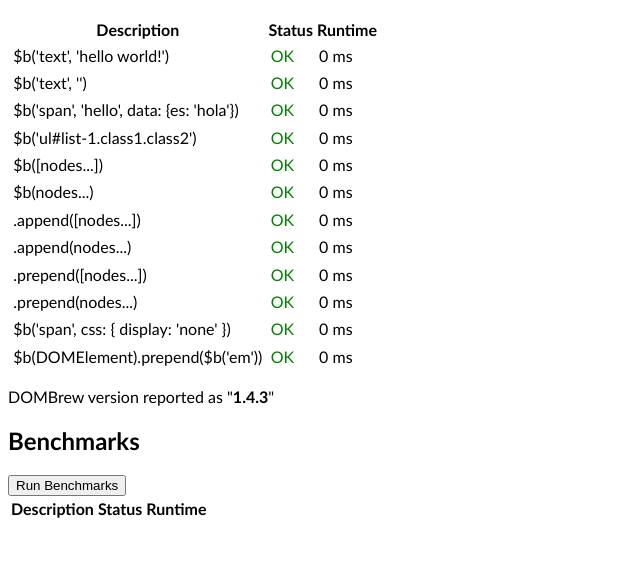
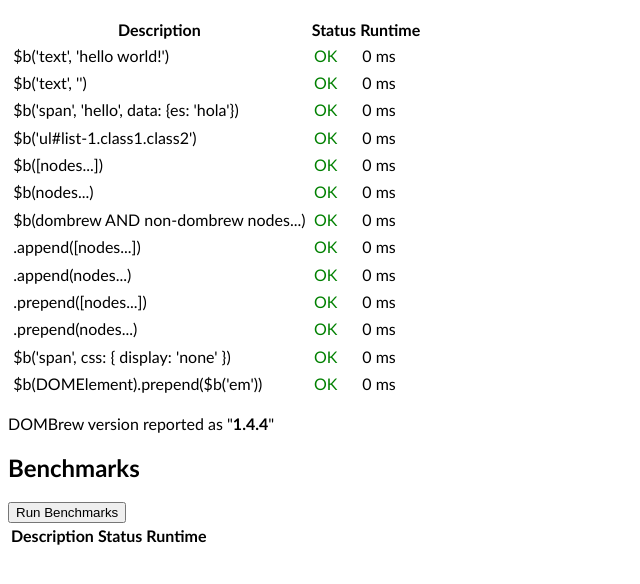
Before and after one commit to glebm/DOMBrew, a plain HTML site: page test/test.html in a window 1280 px wide. Shown: the part 100-684 px from the top of the page, without its empty margins (0-640 px from the left). Drawn offline with Linux system fonts and the light colour scheme.

Commit message:
Version 1.4.4 -- supports mixed DOMBrew/HTMLElement $b(nodes...)

```diff
--- a/dombrew.coffee
+++ b/dombrew.coffee
@@ -107,11 +107,11 @@
     nodes = a
   if nodes
     frag = d.createDocumentFragment()
-    frag.appendChild(node.e) for node in nodes
+    frag.appendChild(if node.e then node.e else node) for node in nodes
     a = [frag]
   new Node(a[0], a[1], a[2])
 
-D.VERSION = D.version = '1.4.3'
+D.VERSION = D.version = '1.4.4'
 
 # innerText fix (Firefox)
 if (navigator.appName != 'Microsoft Internet Explorer') && !HTMLElement::innerText && HTMLElement::__defineGetter__
--- a/dombrew.js
+++ b/dombrew.js
@@ -1,8 +1,12 @@
 var D, Node, d;
+
 d = document;
+
 Node = (function() {
   var dotHashRe, flattenHash, joinValues, parseElem;
+
   Node.prototype._brew = 1;
+
   flattenHash = function(attr) {
     var name, obj, sub, val;
     for (name in attr) {
@@ -16,19 +20,15 @@
       }
     }
   };
+
   dotHashRe = /[.#]/;
+
   parseElem = function(elem, attr) {
     var classes, elemType, piece, pieces, pos, _i, _len;
-    if (!dotHashRe.test(elem)) {
-      return elem;
-    }
+    if (!dotHashRe.test(elem)) return elem;
     attr['class'] || (attr['class'] = []);
-    if (typeof attr['class'] === 'string') {
-      attr['class'] = [attr['class']];
-    }
-    if (dotHashRe.test(elem.charAt(0))) {
-      elem = "div" + elem;
-    }
+    if (typeof attr['class'] === 'string') attr['class'] = [attr['class']];
+    if (dotHashRe.test(elem.charAt(0))) elem = "div" + elem;
     pieces = elem.split(dotHashRe);
     elemType = pieces.shift();
     pos = elemType.length;
@@ -42,31 +42,25 @@
       }
       pos += piece.length + 1;
     }
-    if (!attr['class'].length) {
-      delete attr['class'];
-    }
+    if (!attr['class'].length) delete attr['class'];
     return elemType;
   };
+
   joinValues = function(value) {
     var i, length, r;
-    if (typeof value !== 'object') {
-      return value;
-    }
+    if (typeof value !== 'object') return value;
     r = [];
     i = -1;
     length = value.length;
     while (++i < length) {
-      if (value[i]) {
-        r.push(value[i]);
-      }
+      if (value[i]) r.push(value[i]);
     }
     return r.join(' ');
   };
+
   function Node(elem, attr, more) {
     var css, name, prop, s, value;
-    if (!(attr != null)) {
-      attr = {};
-    }
+    if (!(attr != null)) attr = {};
     if (elem.nodeType) {
       this.e = elem;
       return;
@@ -96,12 +90,11 @@
       this.e.setAttribute(name, value);
     }
   }
+
   Node.prototype.append = function() {
     var a, node, _i, _len;
     a = arguments;
-    if ("splice" in a[0]) {
-      a = a[0];
-    }
+    if ("splice" in a[0]) a = a[0];
     for (_i = 0, _len = a.length; _i < _len; _i++) {
       node = a[_i];
       ('_brew' in node) && (node = node.dom());
@@ -109,12 +102,11 @@
     }
     return this;
   };
+
   Node.prototype.prepend = function() {
     var a, node, _i, _len;
     a = arguments;
-    if ("splice" in a[0]) {
-      a = a[0];
-    }
+    if ("splice" in a[0]) a = a[0];
     for (_i = 0, _len = a.length; _i < _len; _i++) {
       node = a[_i];
       ('_brew' in node) && (node = node.dom());
@@ -122,19 +114,26 @@
     }
     return this;
   };
+
   Node.prototype.dom = function() {
     return this.e;
   };
+
   Node.prototype.html = function() {
     var div;
     div = d.createElement('div');
     div.appendChild(this.e);
     return div.innerHTML;
   };
+
   return Node;
+
 })();
+
 Node.prototype.asDOM = Node.prototype.dom;
+
 Node.prototype.asHTML = Node.prototype.html;
+
 this.DOMBrew = D = function() {
   var a, frag, node, nodes, _i, _len;
   a = arguments;
@@ -147,13 +146,15 @@
     frag = d.createDocumentFragment();
     for (_i = 0, _len = nodes.length; _i < _len; _i++) {
       node = nodes[_i];
-      frag.appendChild(node.e);
+      frag.appendChild(node.e ? node.e : node);
     }
     a = [frag];
   }
   return new Node(a[0], a[1], a[2]);
 };
-D.VERSION = D.version = '1.4.3';
+
+D.VERSION = D.version = '1.4.4';
+
 if ((navigator.appName !== 'Microsoft Internet Explorer') && !HTMLElement.prototype.innerText && HTMLElement.prototype.__defineGetter__) {
   HTMLElement.prototype.__defineGetter__("innerText", function() {
     return this.textContent;
--- a/test/test.html
+++ b/test/test.html
@@ -153,6 +153,10 @@
             assert($b($b('text', 'hello '), $b('em', 'world!')).html() == 'hello <em>world!</em>')
         });
 
+        test("$b(dombrew AND non-dombrew nodes...)", function() {
+            assert($b(document.createTextNode('hello '), $b('em', 'world!')).html() == 'hello <em>world!</em>')
+        });
+
         test(".append([nodes...])", function() {
             assert($b('ul').append([$b('li'), $b('li'), $b('li')]).html() == "<ul><li></li><li></li><li></li></ul>");
         });
```
Also changed, not shown: dombrew.min.js.
